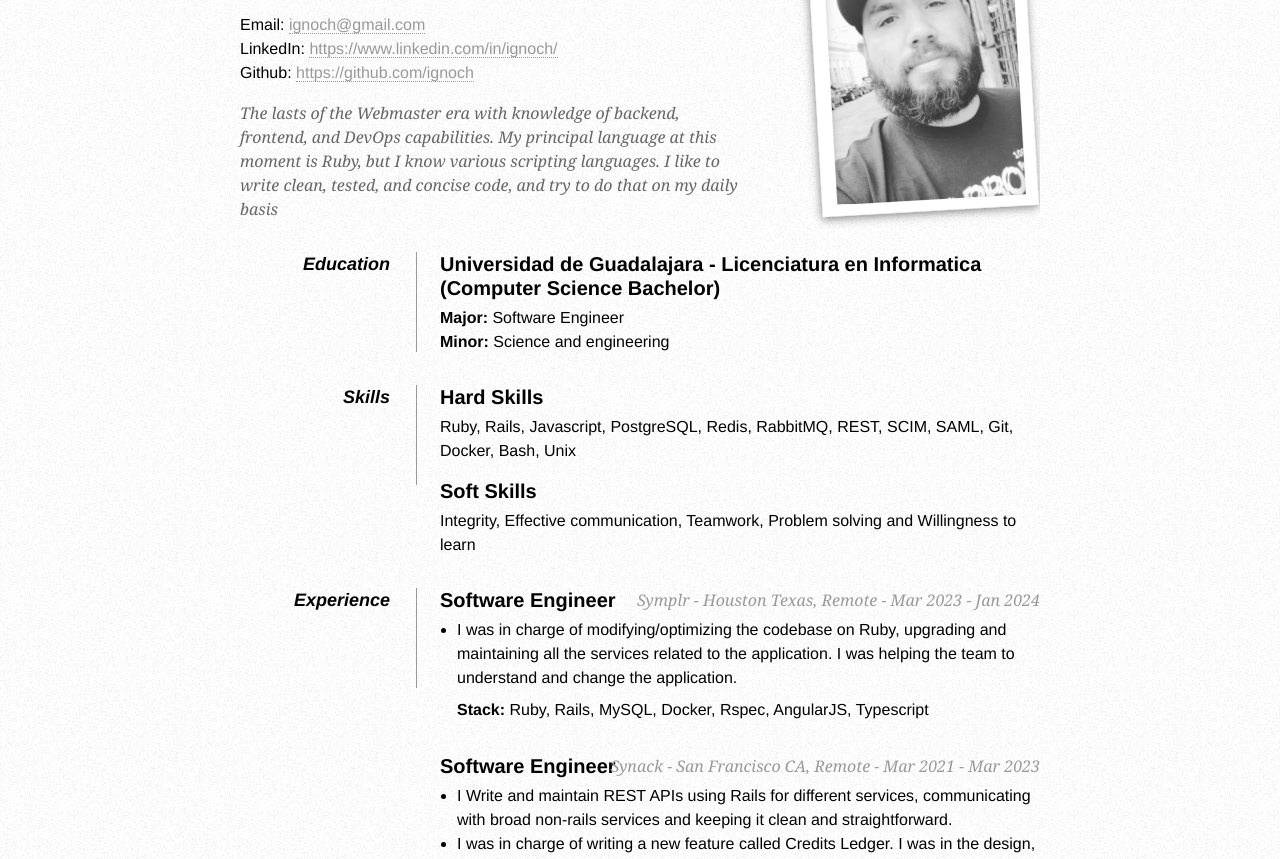
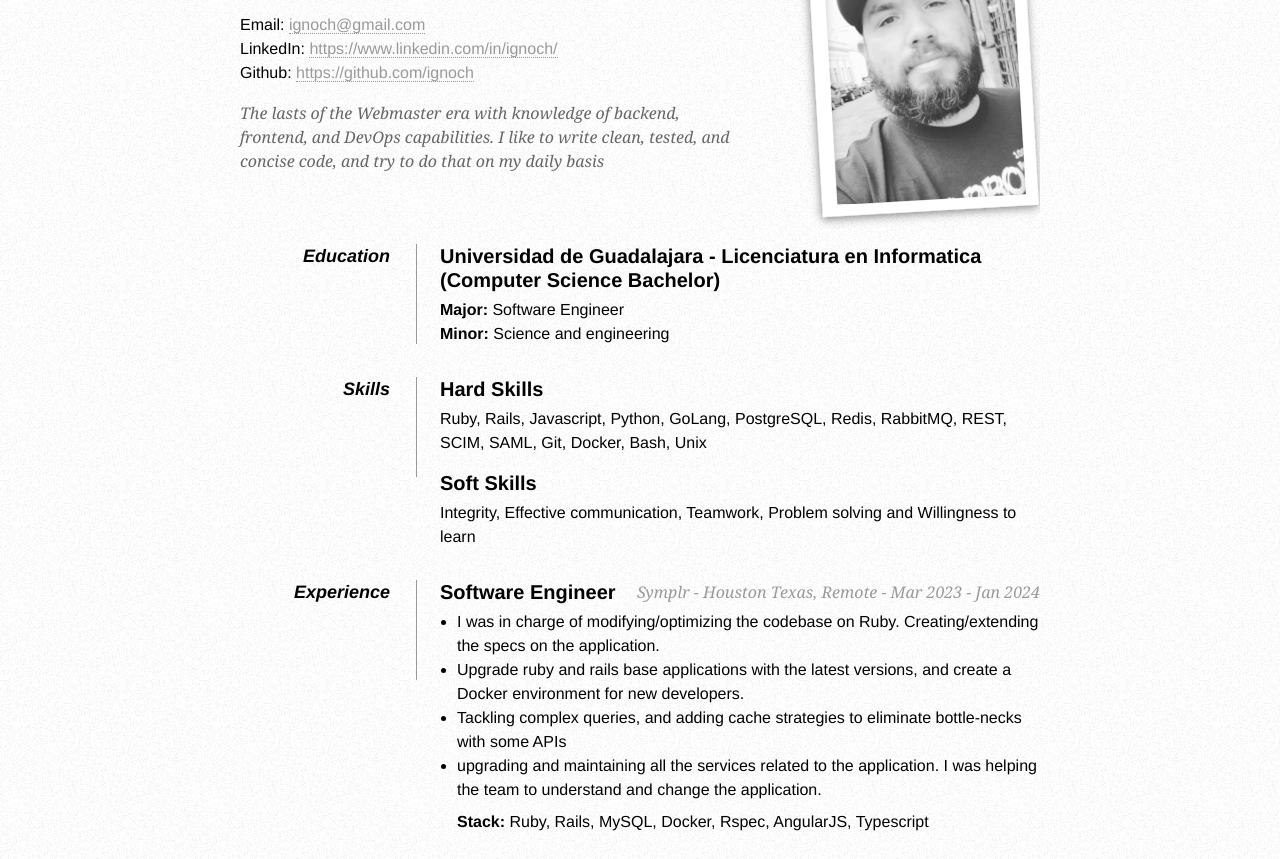
Before and after one commit to ignoch/curriculum, a plain HTML site: page index.html in a window 1280 px wide. Shown: the part 84-943 px from the top of the page. Drawn offline with Linux system fonts and the light colour scheme.

Commit message:
Added more context in the symplr description

```diff
--- a/index.html
+++ b/index.html
@@ -57,7 +57,6 @@
         <div id="objective">
             <p>
               The lasts of the Webmaster era with knowledge of backend, frontend, and DevOps capabilities.
-              My principal language at this moment is Ruby, but I know various scripting languages.
               I like to write clean, tested, and concise code, and try to do that on my daily basis
             </p>
         </div>
@@ -79,7 +78,7 @@
             <dt>Skills</dt>
             <dd>
                 <h2>Hard Skills</h2>
-                <p>Ruby, Rails, Javascript, PostgreSQL, Redis, RabbitMQ, REST, SCIM, SAML, Git, Docker, Bash, Unix</p>
+                <p>Ruby, Rails, Javascript, Python, GoLang, PostgreSQL, Redis, RabbitMQ, REST, SCIM, SAML, Git, Docker, Bash, Unix</p>
 
                 <h2>Soft Skills</h2>
                 <p>Integrity, Effective communication, Teamwork, Problem solving and Willingness to learn</p>
@@ -91,7 +90,10 @@
             <dd>
                 <h2>Software Engineer <span>Symplr - Houston Texas, Remote - Mar 2023 - Jan 2024</span></h2>
                 <ul class="with-stack">
-                    <li>I was in charge of modifying/optimizing the codebase on Ruby, upgrading and maintaining all the services related to the application. I was helping the team to understand and change the application.</li>
+                    <li>I was in charge of modifying/optimizing the codebase on Ruby. Creating/extending the specs on the application.</li>
+                    <li>Upgrade ruby and rails base applications with the latest versions, and create a Docker environment for new developers.</li>
+                    <li>Tackling complex queries, and adding cache strategies to eliminate bottle-necks with some APIs</li>
+                    <li>upgrading and maintaining all the services related to the application. I was helping the team to understand and change the application.</li>
                     <li><b>Stack:</b> Ruby, Rails, MySQL, Docker, Rspec, AngularJS, Typescript</li>
                 </ul>
 
```
